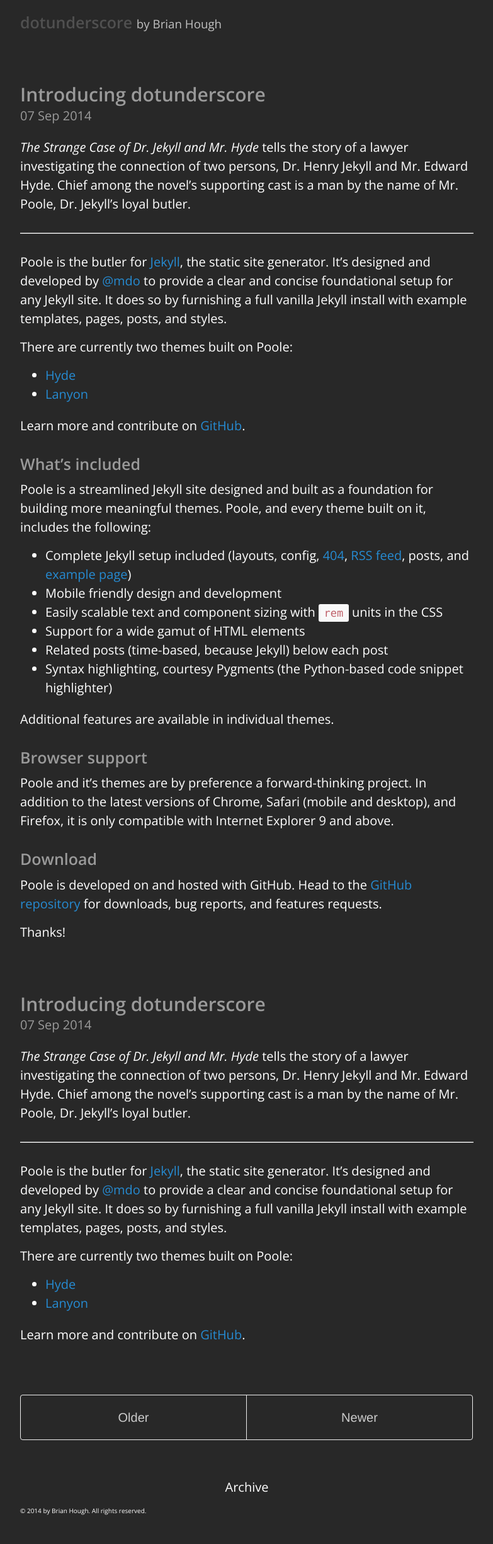
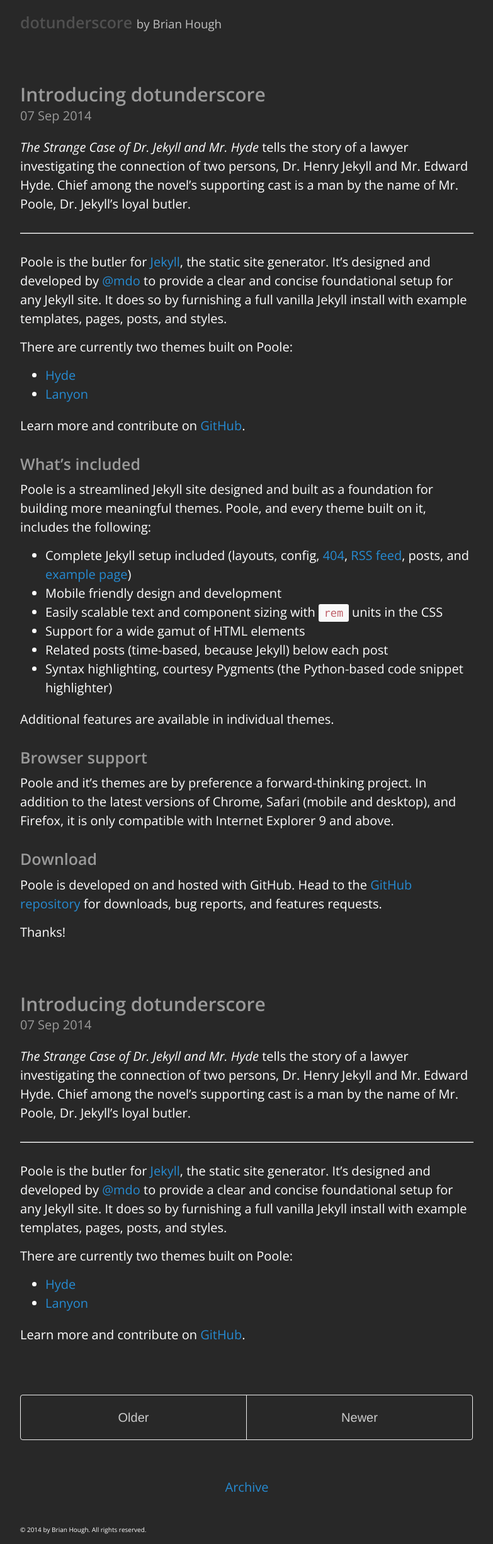
Before and after one commit to derfbwh/derfbwh.github.io, a Jekyll site: the page built from index.html, in a window 1280 px wide. Shown: the whole page at 63% size, without its empty margins (248-1031 px from the left). Built offline with Jekyll 4.4.1, drawn with Linux system fonts in a browser that asks for light colours; Markdown is read by kramdown in place of the engine named in the settings; the list of posts is cut into pages by our own code; before the commit the page ends 2421 px from its top, so only the background shows below that.

Commit message:
archives

```diff
--- a/_layouts/default.html
+++ b/_layouts/default.html
@@ -14,7 +14,7 @@
       </div>
 
       {{ content }}
-      <div align="center"><p>Archive</p></div>
+      <div align="center"><p><a href="{{ site.baseurl }}/archive">Archive</a></p><br/></div>
 
       <div class="footer">
         <p>
```
